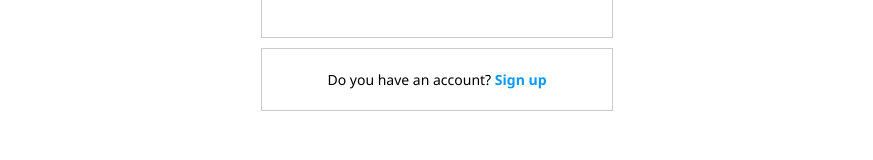
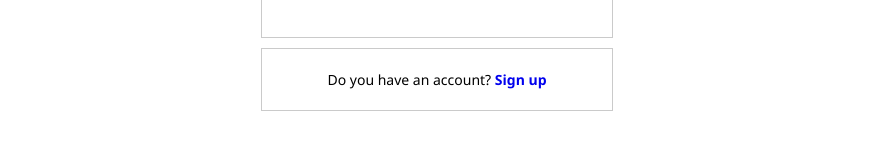
Before and after one commit to Anurag80909086/Instagram-Clone, a React (Vite) app in the folder client/: page /sign-in in a window 1280 px wide. Shown: the part 378-538 px from the top of the page, without its empty margins (203-1076 px from the left). Built offline with nearby package versions, Linux system fonts and the light colour scheme.

Commit message:
liked button sign in and sign up

```diff
--- a/client/src/index.css
+++ b/client/src/index.css
@@ -13,3 +13,7 @@
 .textCenter {
   text-align: center;
 }
+a {
+  text-decoration: none;
+
+}
--- a/client/src/pages/SignIn/SignIn.jsx
+++ b/client/src/pages/SignIn/SignIn.jsx
@@ -1,6 +1,7 @@
 import "./SignIn.css";
 import { IoLogoFacebook } from "react-icons/io";
 import InstaLogoBlack from "../../components/Insta_Logo_Black/InstaLogoBlack.jsx";
+import { Link } from "react-router-dom";
 const SignIn = () => {
   return (
     <div className="login flex">
@@ -33,7 +34,10 @@
       </div>
       <div className="lowerPart flex">
         <div className="text">
-          Do you have an account? <span id="signup">Sign up</span>
+          Do you have an account?{" "}
+          <span id="signup">
+            <Link to="/sign-up">Sign up</Link>
+          </span>
         </div>
       </div>
     </div>
```
